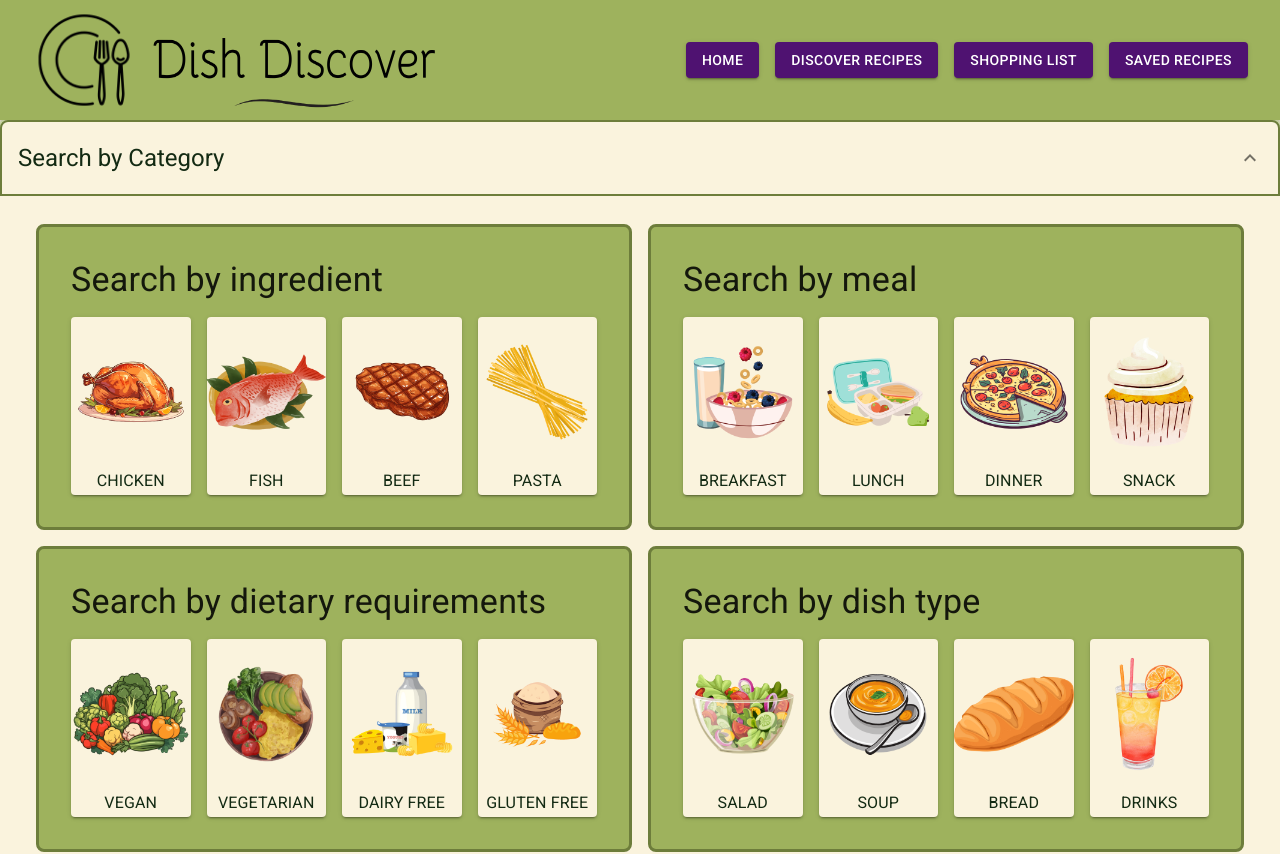
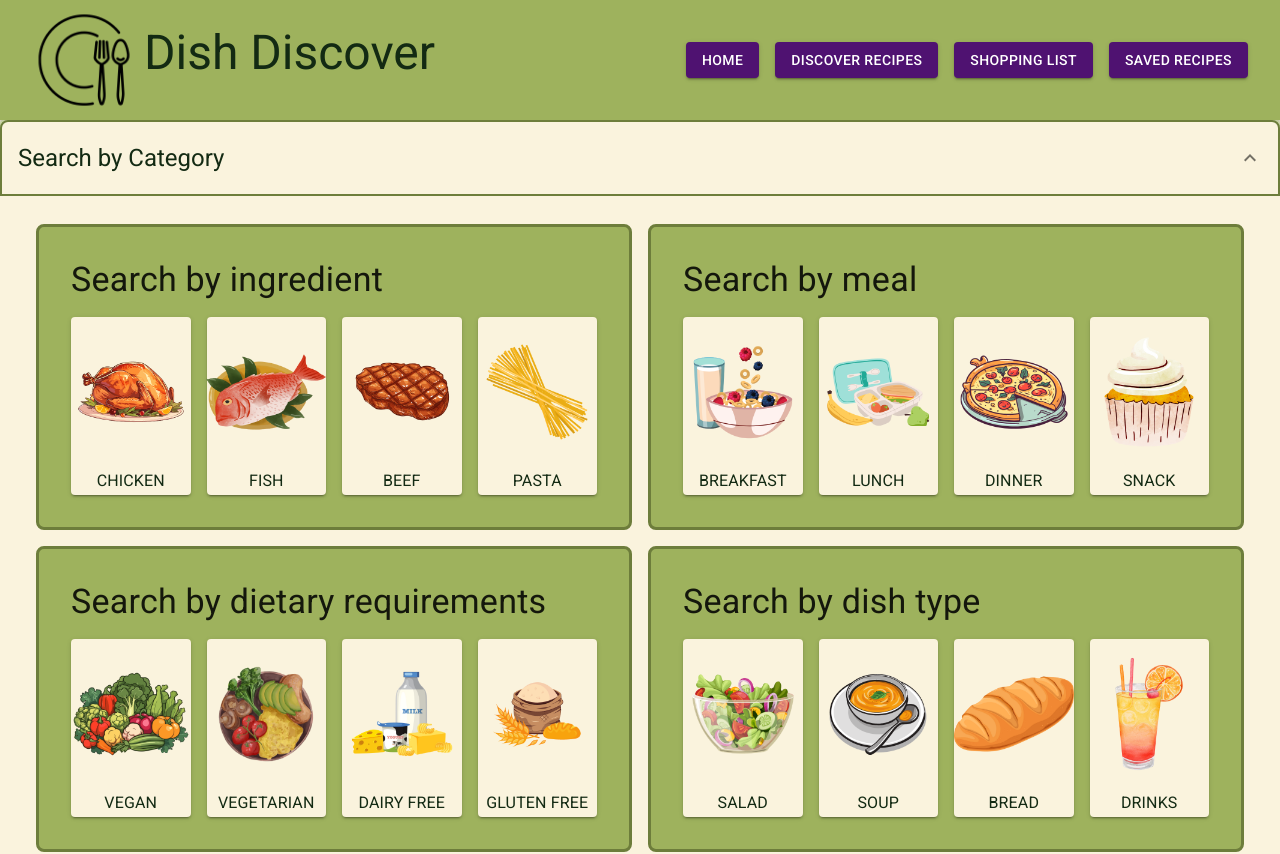
Before and after one commit to lilli-morgan/recipe-app, a Next.js app: page /discover in a window 1280 px wide. Shown: the top 854 px of the page. Built offline with nearby package versions, Linux system fonts and the light colour scheme; no server answers.

Commit message:
Final changes

```diff
--- a/components/ButtonAppBar.js
+++ b/components/ButtonAppBar.js
@@ -5,9 +5,9 @@ import Toolbar from "@mui/material/Toolbar";
 import Button from "@mui/material/Button";
 import Image from "next/image";
 import logo from "../public/logo.png";
-import heading from "../public/heading.png";
 import Link from "next/link";
 import { theme } from "@/styles/theme";
+import Typography from "@mui/material/Typography";
 
 export default function ButtonAppBar({
   setShowShoppingList,
@@ -25,12 +25,9 @@ export default function ButtonAppBar({
             }}
           >
             <Image width={120} height={120} alt="Logo" src={logo} />
-            <Image
-              width={300}
-              height={100}
-              alt="Dish Discover heading"
-              src={heading}
-            />
+            <Typography variant="h3" marginTop="25px">
+              Dish Discover
+            </Typography>
           </Box>
 
           <Box sx={{ display: "flex", alignItems: "center" }}>
--- a/components/SearchCategoryTags.js
+++ b/components/SearchCategoryTags.js
@@ -55,8 +55,8 @@ export default function SearchCategoryTags({ addTag }) {
         padding: "20px",
       }}
     >
-      <Grid container spacing={2} sx={{}}>
-        <Grid item xs={6}>
+      <Grid container spacing={2}>
+        <Grid item xs={12} md={6}>
           <Box
             p={4}
             border={3}
@@ -96,7 +96,7 @@ export default function SearchCategoryTags({ addTag }) {
             </Stack>
           </Box>
         </Grid>
-        <Grid item xs={6}>
+        <Grid item xs={12} md={6}>
           <Box
             p={4}
             border={3}
@@ -135,7 +135,7 @@ export default function SearchCategoryTags({ addTag }) {
             </Stack>
           </Box>
         </Grid>
-        <Grid item xs={6}>
+        <Grid item xs={12} md={6}>
           <Box
             p={4}
             border={3}
@@ -174,7 +174,7 @@ export default function SearchCategoryTags({ addTag }) {
             </Stack>
           </Box>
         </Grid>
-        <Grid item xs={6}>
+        <Grid item xs={12} md={6}>
           <Box
             p={4}
             border={3}
```
